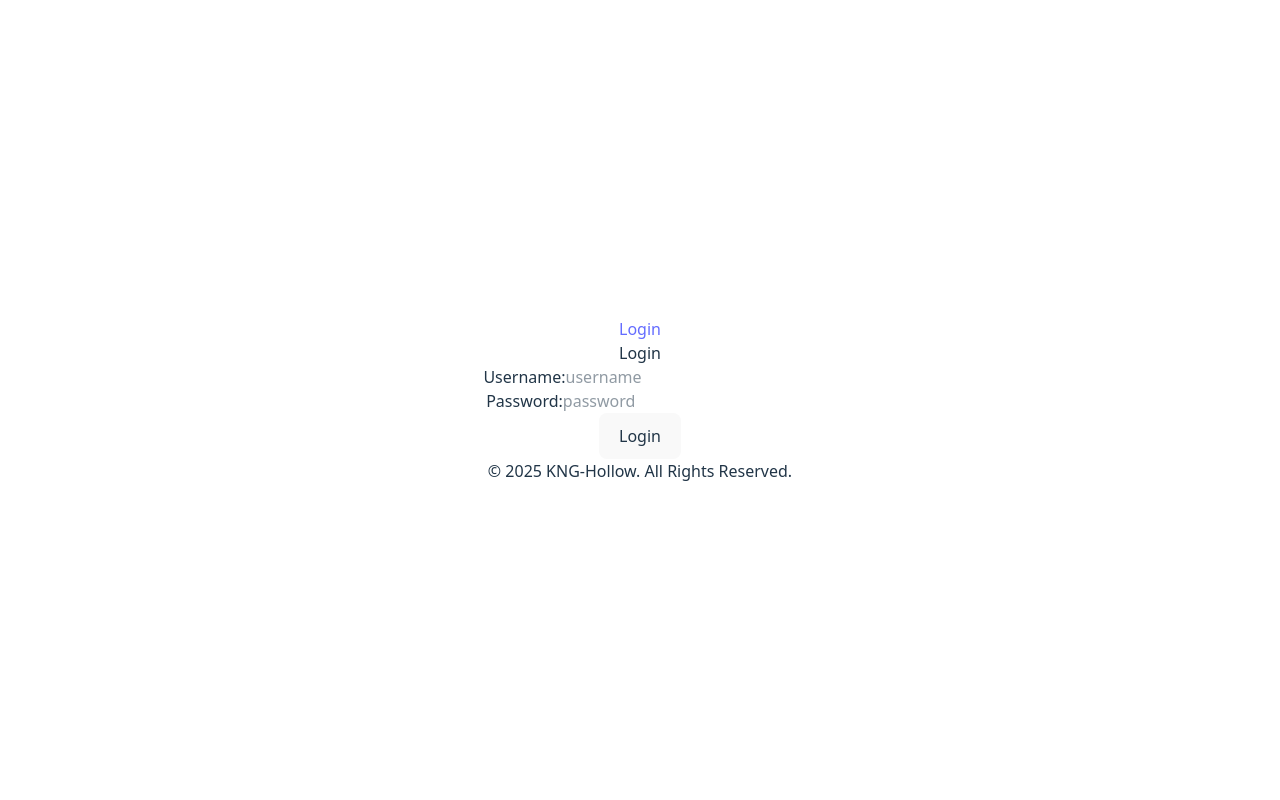
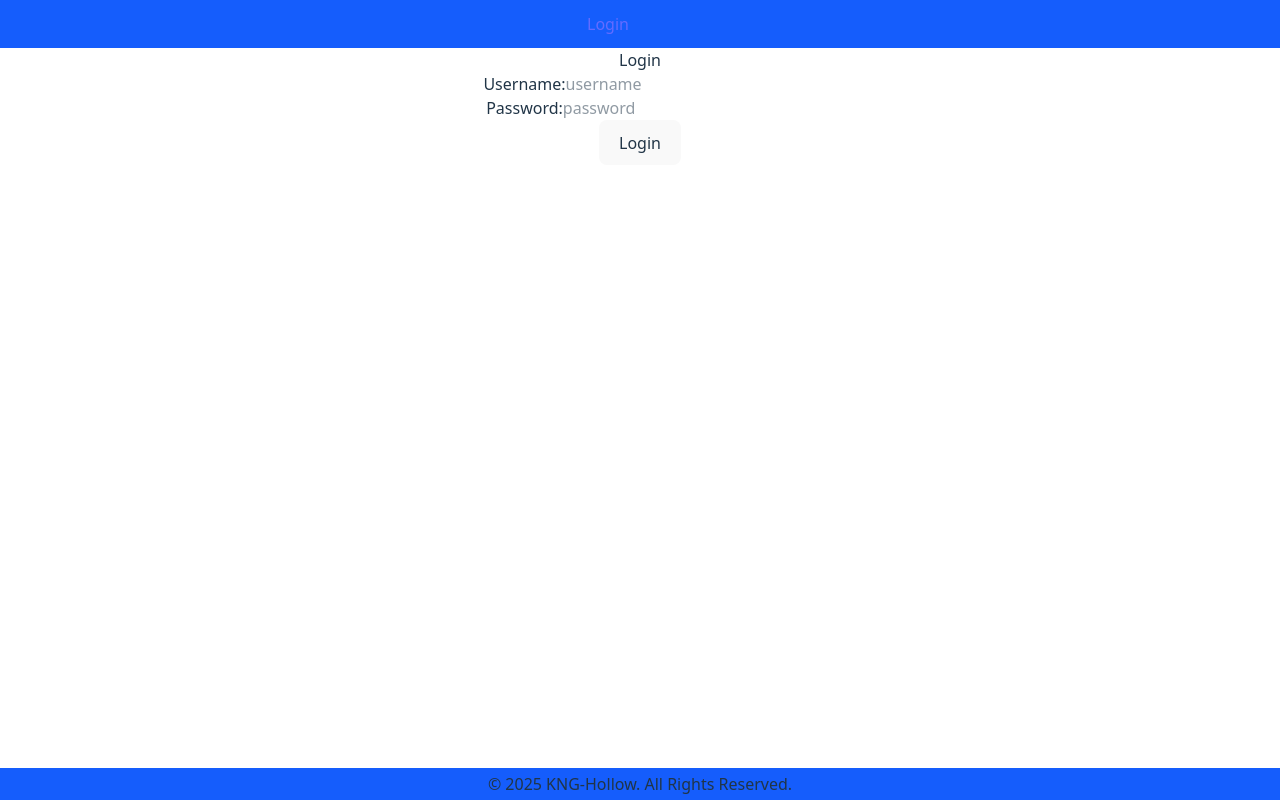
Before and after one commit to KNG-Hollow/TaskManager, a React (Vite) app in the folder frontend/: page / in a window 1280 px wide. Built offline with nearby package versions, Linux system fonts and the light colour scheme.

Commit message:
Cascade Styling Started With Tailwindcss

```diff
--- a/frontend/src/App.css
+++ b/frontend/src/App.css
@@ -1,9 +1,11 @@
 @import 'tailwindcss';
 
 #root {
-  max-width: 1280px;
-  margin: 0 auto;
-  padding: 2rem;
+  display: flex;
+  flex-direction: column;
+  flex-grow: 1;
+  height: 100vh;
+  width: 100vh;
   text-align: center;
 }
 
@@ -13,10 +15,10 @@
   }
 }
 
-.card {
-  padding: 2em;
-}
-
 .read-the-docs {
   color: #888;
 }
+
+.component-header {
+  @apply mx-auto flex max-w-sm flex-row;
+}
--- a/frontend/src/components/Home.tsx
+++ b/frontend/src/components/Home.tsx
@@ -15,7 +15,7 @@ export default function Home() {
   }, [navigate, appState]);
 
   return (
-    <div className="component-container">
+    <div className="flex h-full w-full flex-1 flex-col self-center px-4">
       <div className="header">
         <h2>Welcome Home</h2>
       </div>
--- a/frontend/src/components/LoginForm.tsx
+++ b/frontend/src/components/LoginForm.tsx
@@ -44,11 +44,11 @@ export default function Login() {
   };
 
   return (
-    <div className="component-container">
+    <div className="flex h-full w-full flex-col self-center px-4">
       <div className="header">
         <h2>Login</h2>
       </div>
-      <div className="component-view">
+      <div className="">
         <div id="login-container">
           <div id="login-header"></div>
           <div id="login-info"></div>
--- a/frontend/src/components/utility/Error.tsx
+++ b/frontend/src/components/utility/Error.tsx
@@ -1,4 +1,4 @@
-import { useState } from 'react';
+//import { useState } from 'react';
 import { useLocation } from 'react-router-dom';
 
 export default function Error() {
--- a/frontend/src/components/utility/Footer.tsx
+++ b/frontend/src/components/utility/Footer.tsx
@@ -10,7 +10,7 @@ export default function Footer() {
   };
 
   return (
-    <div id="footer">
+    <div id="footer" className="w-full justify-center bg-blue-600 px-2 py-1">
       <div id="footer-text">{footer()}</div>
     </div>
   );
--- a/frontend/src/components/utility/Navigation.tsx
+++ b/frontend/src/components/utility/Navigation.tsx
@@ -4,7 +4,7 @@ import { UseAppState } from '../../context/Context';
 export default function Navigation() {
   const { appState } = UseAppState();
   let isVisible: boolean;
-  let isActive: boolean;
+  //let isActive: boolean;
 
   if (appState === null) {
     isVisible = false;
@@ -13,8 +13,9 @@ export default function Navigation() {
   }
 
   return (
-    <nav>
-      <ul>
+    <div className="flex w-full content-center justify-center bg-blue-600 px-6 py-3">
+      <nav className="w-full items-center px-8">
+        <ul className="mx-auto flex flex-row justify-center gap-16 self-center">
           <li>
             {isVisible ? (
               <Link id="link-home" to="/home">
@@ -43,5 +44,6 @@ export default function Navigation() {
           </li>
         </ul>
       </nav>
+    </div>
   );
 }
--- a/frontend/src/index.css
+++ b/frontend/src/index.css
@@ -25,6 +25,7 @@ a:hover {
 }
 
 body {
+  height: 100%;
   margin: 0;
   display: flex;
   place-items: center;
```
Also changed, not shown: 1 other file (tests, documents, lock files or other folders). Lines whose indentation alone changed are shown as unchanged.
